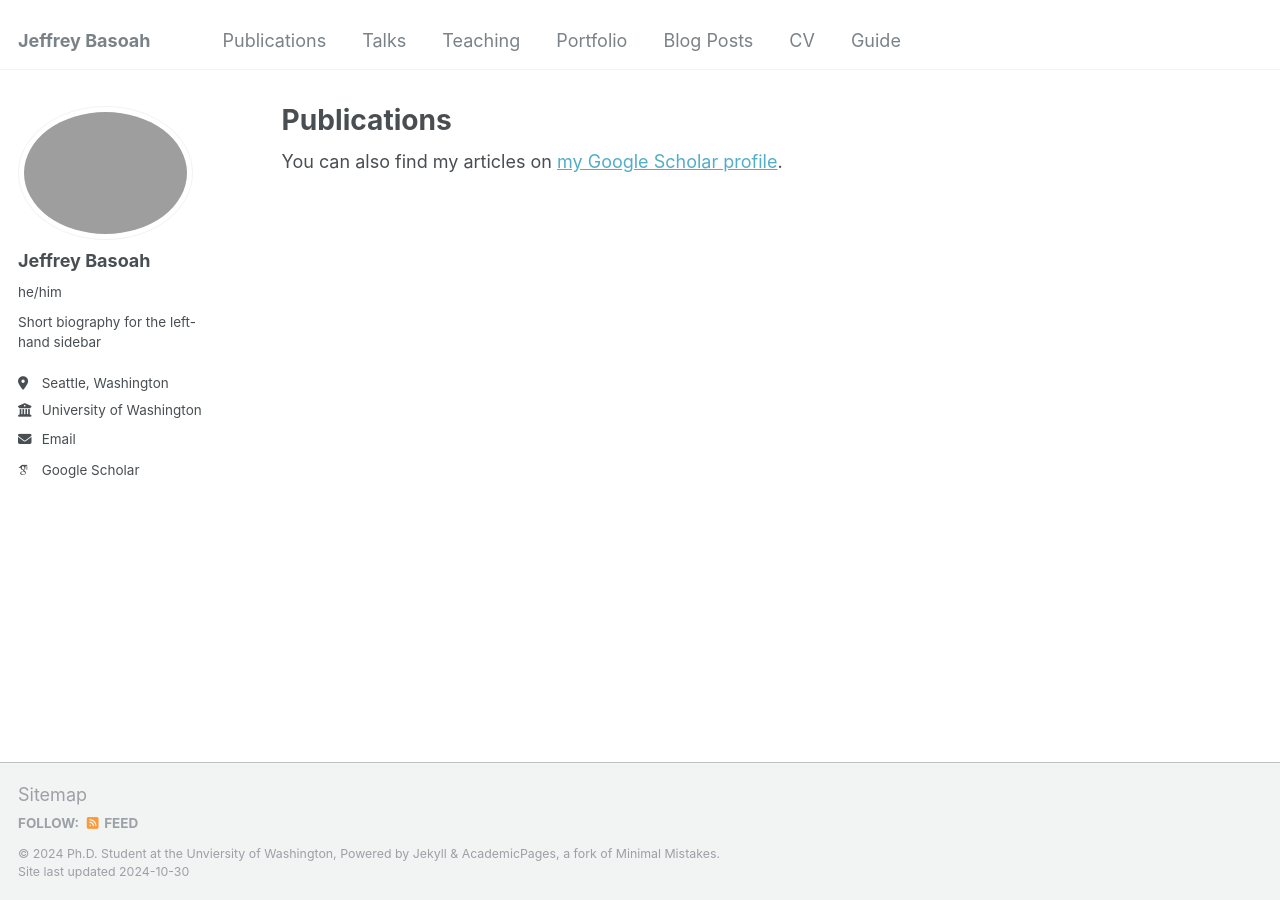
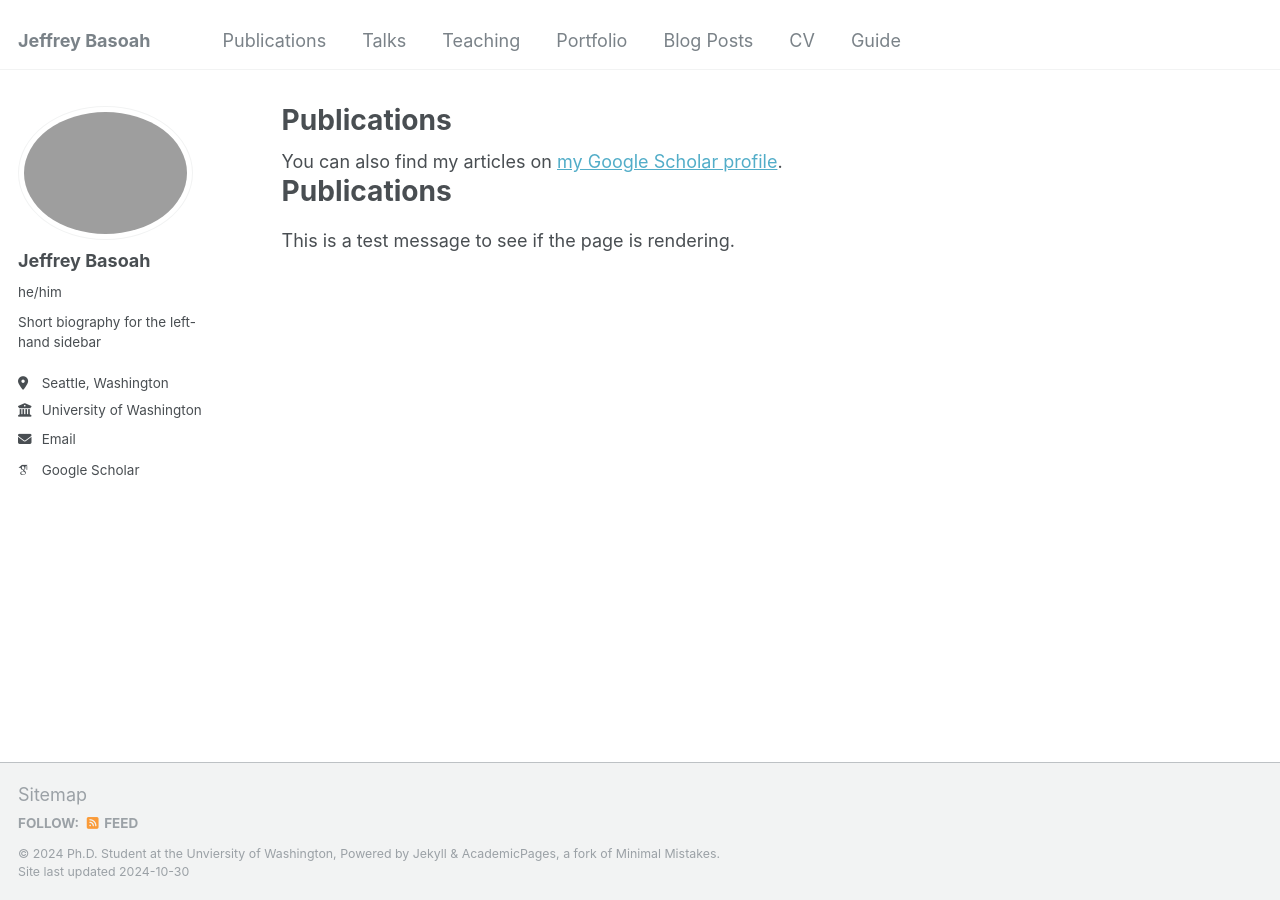
Before and after one commit to jeffreybasoah/jeffreybasoah.github.io, a Jekyll site: the page built from _pages/publications.html, in a window 1280 px wide. Built offline with Jekyll 4.4.1, drawn with Linux system fonts in a browser that asks for light colours; some web fonts are replaced.

Commit message:
adfadfaf

```diff
--- a/_pages/publications.html
+++ b/_pages/publications.html
@@ -31,3 +31,6 @@ author_profile: true
     {% include archive-single.html %}
   {% endfor %}
 {% endif %}
+
+<h1>Publications</h1>
+<p>This is a test message to see if the page is rendering.</p>
```
